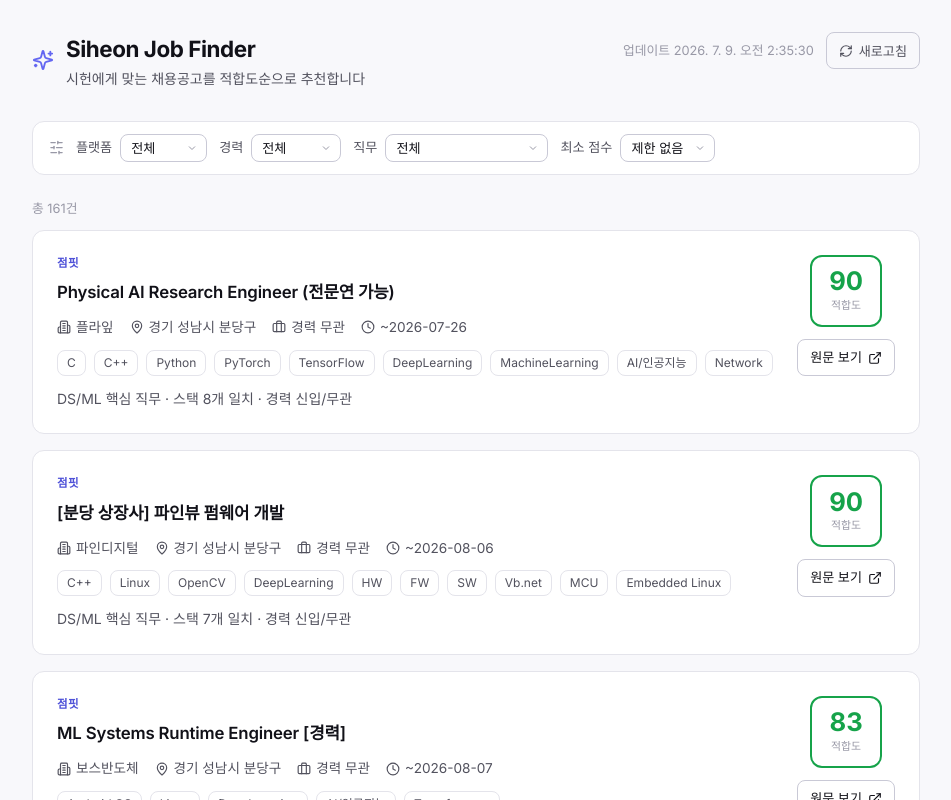
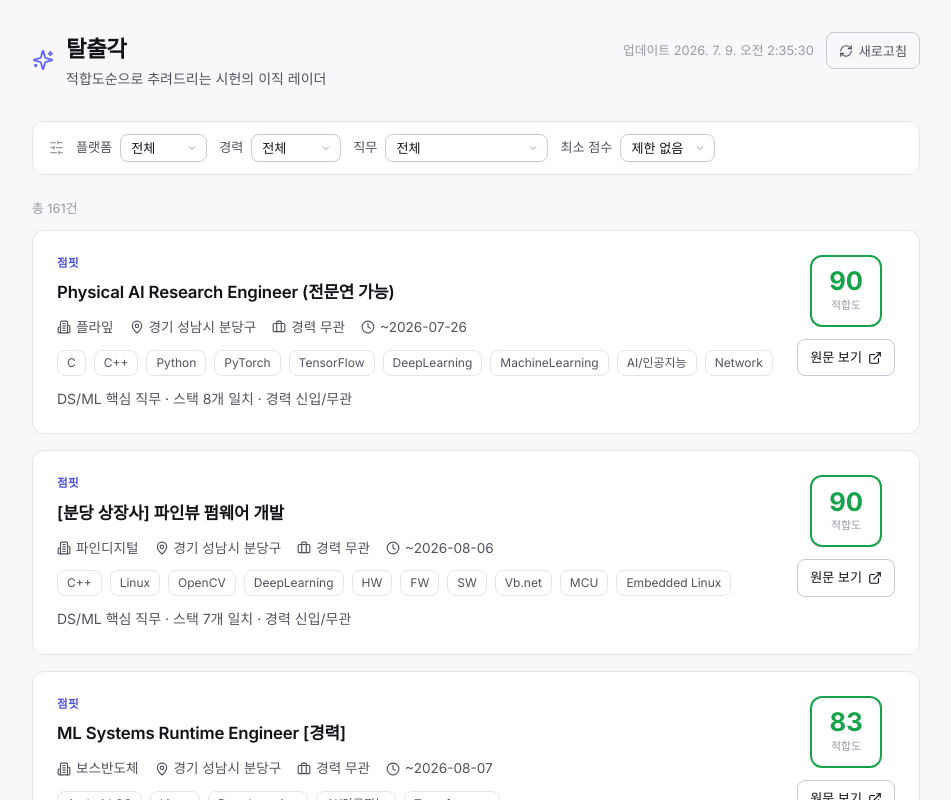
Before and after one commit to jgjeong730/Jobseek, a React (Vite) app: page / in a window 1280 px wide. Shown: the top 800 px of the page, without its empty margins (164-1115 px from the left). Built offline with nearby package versions, Linux system fonts and the light colour scheme; a web font is replaced by a local one.

Commit message:
chore: rename app to 탈출각

```diff
--- a/index.html
+++ b/index.html
@@ -1,5 +1,5 @@
 <!doctype html>
-<html lang="ko" data-theme="dark">
+<html lang="ko">
   <head>
     <meta charset="UTF-8" />
     <link rel="icon" type="image/svg+xml" href="/vite.svg" />
@@ -18,7 +18,7 @@
       href="https://fonts.googleapis.com/css2?family=Inter:wght@400;500;600;700&display=swap"
       rel="stylesheet"
     />
-    <title>Siheon Job Finder</title>
+    <title>탈출각</title>
   </head>
   <body>
     <div id="root"></div>
--- a/src/App.tsx
+++ b/src/App.tsx
@@ -68,8 +68,8 @@ export default function App() {
         <div className="app__title">
           <Sparkles size={22} className="app__logo" />
           <div>
-            <h1>Siheon Job Finder</h1>
-            <p className="app__subtitle">시헌에게 맞는 채용공고를 적합도순으로 추천합니다</p>
+            <h1>탈출각</h1>
+            <p className="app__subtitle">적합도순으로 추려드리는 시헌의 이직 레이더</p>
           </div>
         </div>
         <div className="app__actions">
```
